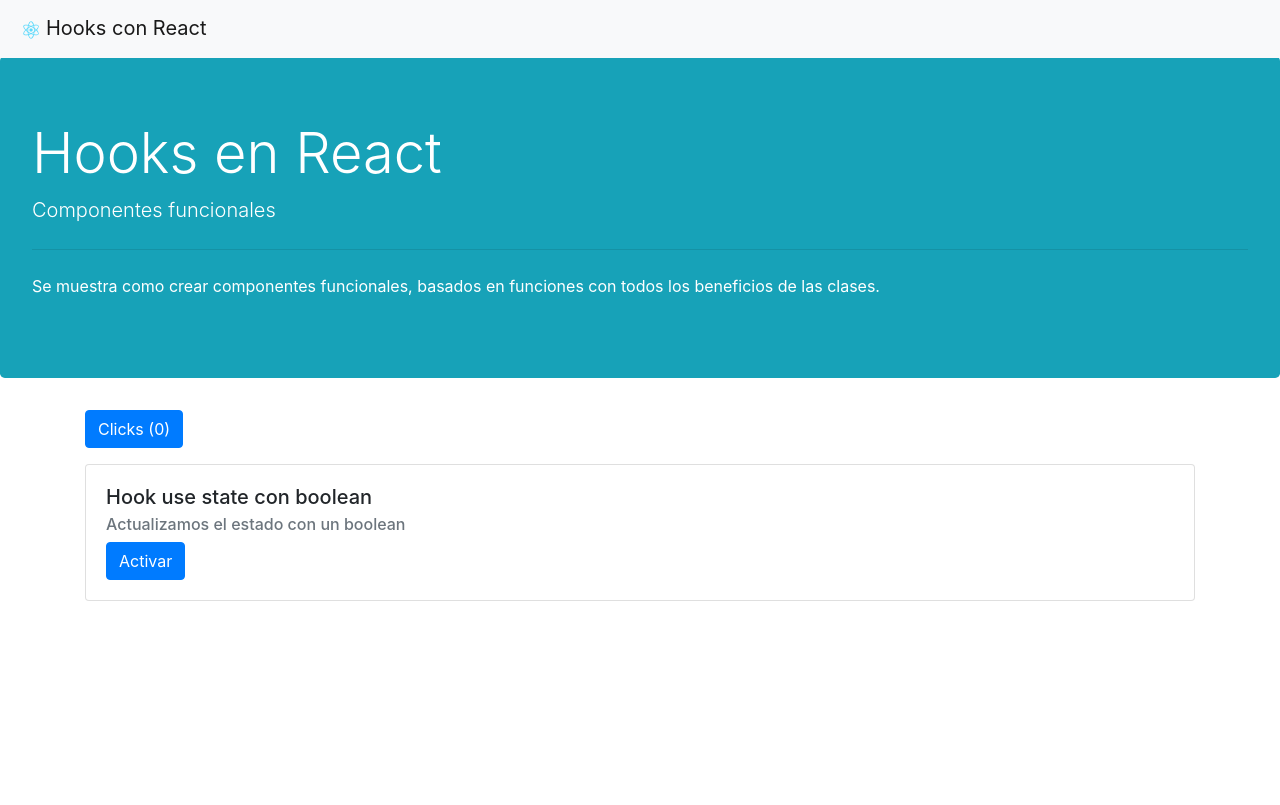
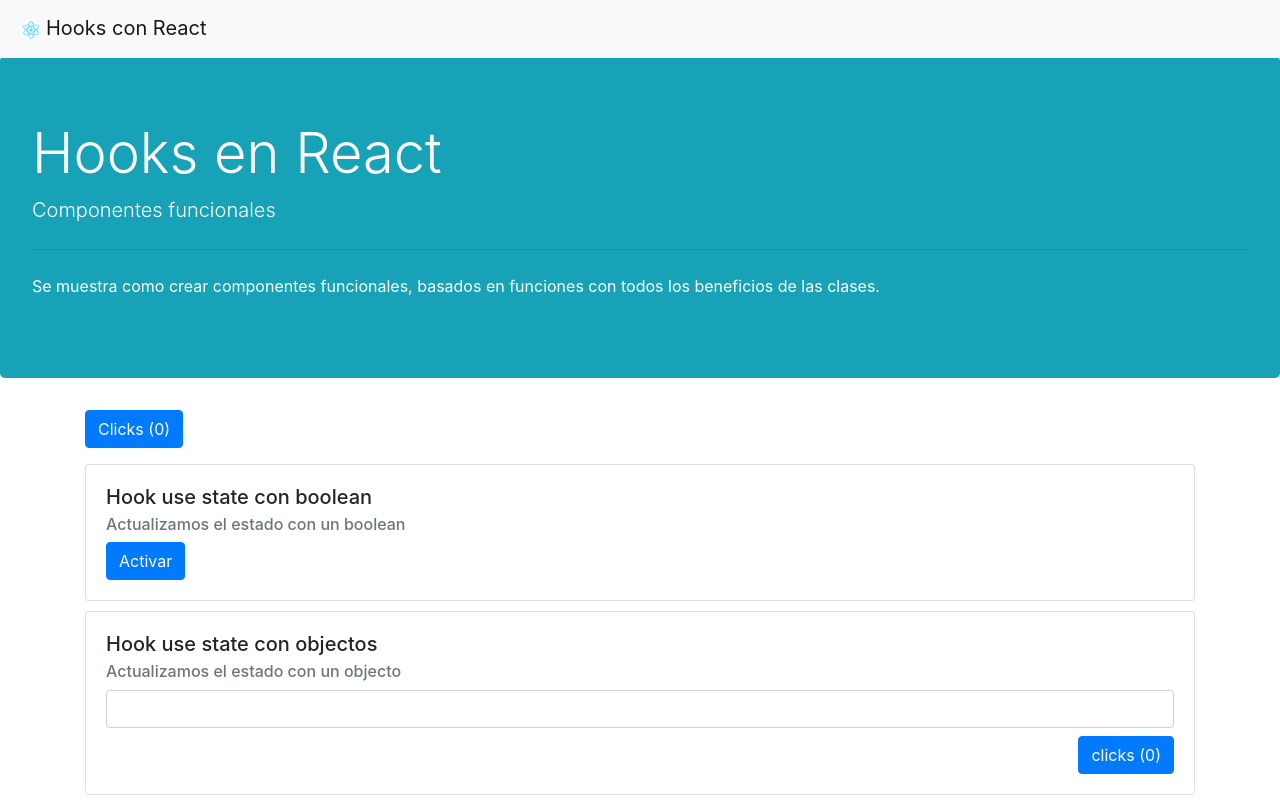
Before and after one commit to bider88/hooks-medium-react, a React (Create React App) app: page / in a window 1280 px wide. Built offline with nearby package versions, Linux system fonts and the light colour scheme.

Commit message:
using set state with objects

```diff
--- a/src/App.js
+++ b/src/App.js
@@ -3,6 +3,7 @@
 import './App.css';
 import Header from './components/commons/Navbar';
 import BooleanState from './components/BooleanState';
+import ObjectState from './components/ObjectState/ObjectState';
 
 const App = () => {
 
@@ -28,6 +29,7 @@
       <div className="container">
         <button className="btn btn-primary" onClick={addClicks}>Clicks ({ state.clicks })</button>
         <BooleanState/>
+        <ObjectState/>
       </div>
     </div>
   )
--- /dev/null
+++ b/src/components/ObjectState/ObjectState.js
@@ -0,0 +1,29 @@
+import React, { useState } from 'react';
+
+const ObjectState = () => {
+
+  const [click, setClick] = useState(0);
+  const [title, setTitle] = useState('');
+
+  const addClicks = () => {
+    setClick(click + 1)
+  }
+
+  const handleInput = (e) => {
+    setTitle(e.target.value);
+  }
+
+  return (
+    <div className="card">
+      <div className="card-body">
+        <h5 className="card-title">Hook use state con objectos</h5>
+        <h6 className="card-subtitle mb-2 text-muted">Actualizamos el estado con un objecto</h6>
+        <h2>{ title }</h2>
+        <input className="form-control mb-2" type="text" value={title} onChange={handleInput}/>
+        <button className="btn btn-primary float-right" onClick={addClicks}>clicks ({ click })</button>
+      </div>
+    </div>
+  )
+}
+
+export default ObjectState;
--- /dev/null
+++ b/src/components/ObjectState/index.js
@@ -0,0 +1 @@
+export { default } from './ObjectState';
```
